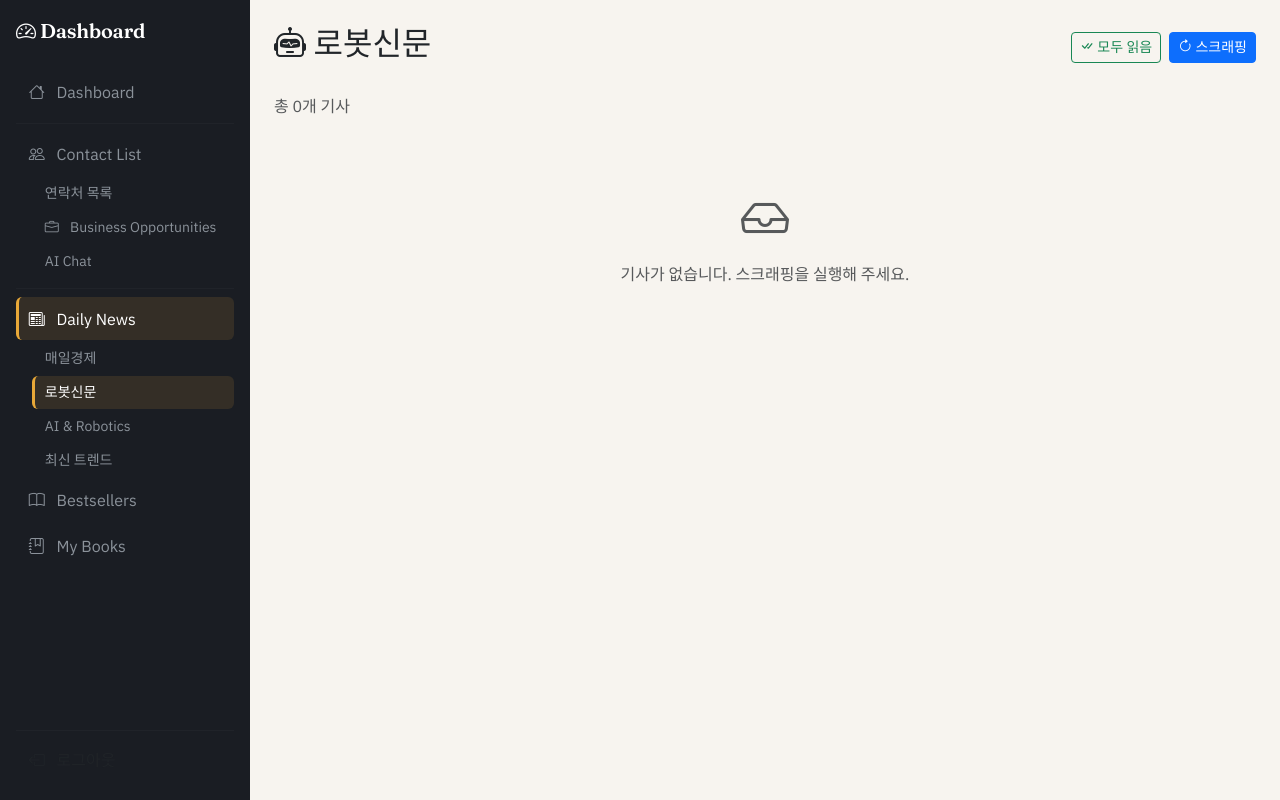
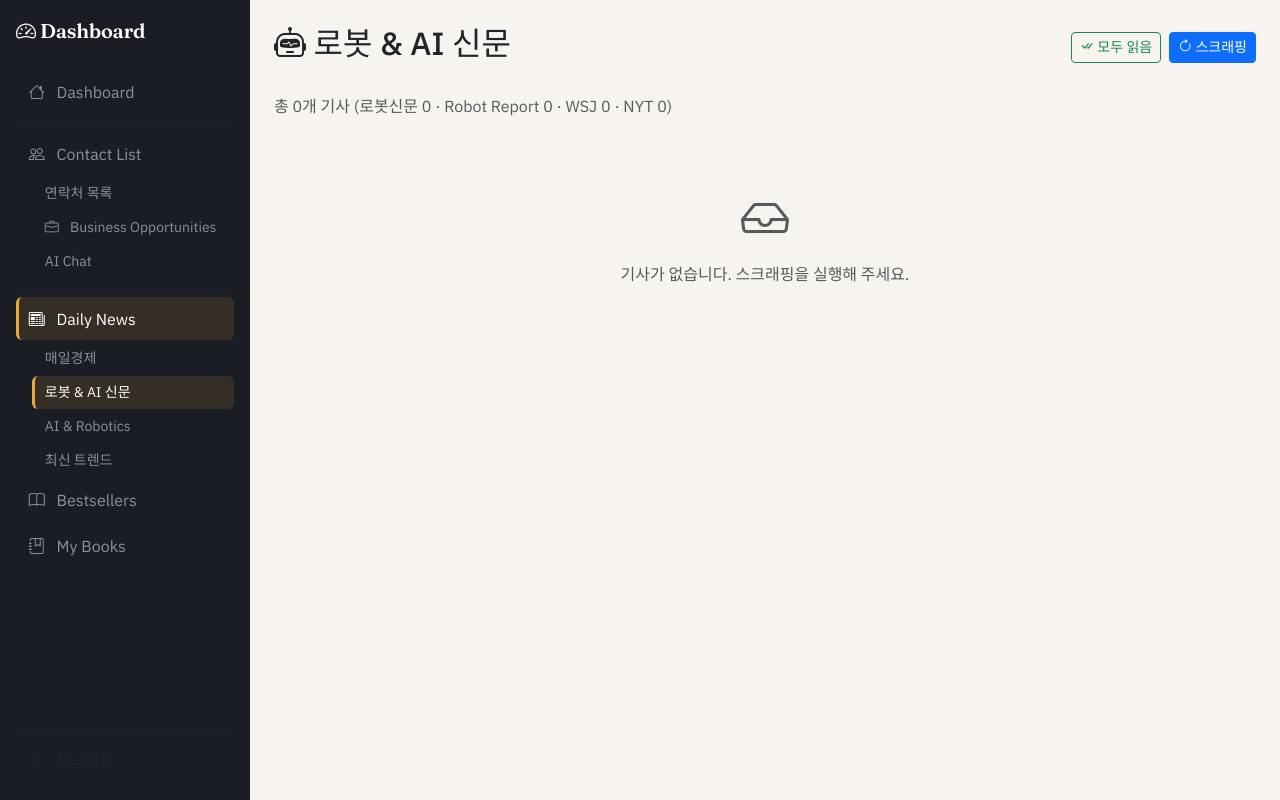
Before and after one commit to freshkevin1/giscus, a Flask app: page /news/irobot in a window 1280 px wide. Run offline with Flask 3, Linux system fonts and the light colour scheme; the visitor is signed in with stand-in values (Sample User, id 1); data that the repository does not hold is empty; some libraries are stand-ins or nearby versions.

Commit message:
Rename 로봇신문 to 로봇 & AI 신문, add WSJ/NYT scrapers
- Add scrape_wsj_ai() with keyword filtering and scrape_nyt_tech() RSS scrapers
- Update irobot_news route to aggregate 4 sources (irobot, robotreport, wsj_ai, nyt_tech)
- Add source badges and per-source article counts to template
- Update scrape/read-all buttons to handle all 4 sources
- Rename sidebar menu to 로봇 & AI 신문

Co-Authored-By: Claude Opus 4.6 <noreply@anthropic.com>

```diff
--- a/app.py
+++ b/app.py
@@ -26,7 +26,7 @@ import json
 from models import Article, ChatMessage, ContactChatMessage, LoginLog, MyBook, ReadArticle, Recommendation, SavedBook, User, db, init_default_user
 from recommender import chat_recommendation, generate_recommendations
 import requests as http_requests
-from scraper import scrape_ai_robotics_companies, scrape_amazon_charts, scrape_deeplearning_batch, scrape_geek_news_weekly, scrape_irobotnews, scrape_mk_today, scrape_robotreport, scrape_the_decoder, scrape_yes24_bestseller
+from scraper import scrape_ai_robotics_companies, scrape_amazon_charts, scrape_deeplearning_batch, scrape_geek_news_weekly, scrape_irobotnews, scrape_mk_today, scrape_nyt_tech, scrape_robotreport, scrape_the_decoder, scrape_wsj_ai, scrape_yes24_bestseller
 
 logging.basicConfig(level=logging.INFO)
 logger = logging.getLogger(__name__)
@@ -206,6 +206,8 @@ def scheduled_scrape():
         run_scrape("geek_weekly")
         run_scrape("dl_batch")
         run_scrape("the_decoder")
+        run_scrape("wsj_ai")
+        run_scrape("nyt_tech")
         run_scrape("bestseller")
         run_scrape("bestseller_kr")
 
@@ -226,6 +228,10 @@ def run_scrape(source="mk"):
         articles = scrape_deeplearning_batch()
     elif source == "the_decoder":
         articles = scrape_the_decoder()
+    elif source == "wsj_ai":
+        articles = scrape_wsj_ai()
+    elif source == "nyt_tech":
+        articles = scrape_nyt_tech()
     elif source == "bestseller":
         articles = scrape_amazon_charts()
     elif source == "bestseller_kr":
@@ -582,8 +588,10 @@ def mk_news():
 def irobot_news():
     auto_scrape("irobot")
     auto_scrape("robotreport")
+    auto_scrape("wsj_ai")
+    auto_scrape("nyt_tech")
     articles = Article.query.filter(
-        Article.source.in_(["irobot", "robotreport"])
+        Article.source.in_(["irobot", "robotreport", "wsj_ai", "nyt_tech"])
     ).order_by(Article.scraped_at.desc()).all()
     return render_template("irobot_news.html", articles=articles)
 
@@ -821,7 +829,7 @@ def book_saved():
 @app.route("/api/scrape/<source>", methods=["POST"])
 @login_required
 def api_scrape(source):
-    if source not in ("mk", "irobot", "robotreport", "ai_robotics", "geek_weekly", "dl_batch", "the_decoder", "bestseller", "bestseller_kr"):
+    if source not in ("mk", "irobot", "robotreport", "ai_robotics", "geek_weekly", "dl_batch", "the_decoder", "wsj_ai", "nyt_tech", "bestseller", "bestseller_kr"):
         return jsonify({"status": "error", "message": "Unknown source"}), 400
     count = run_scrape(source)
     return jsonify({"status": "ok", "new_articles": count})
--- a/scraper.py
+++ b/scraper.py
@@ -377,6 +377,83 @@ def scrape_openai():
         articles.append({"title": title, "url": href, "section": "OpenAI"})
 
     logger.info("Scraped %d articles from openai", len(articles))
+    return articles
+
+
+_WSJ_AI_KEYWORDS = re.compile(
+    r"AI|Artificial Intelligence|Physical AI|Humanoid|Robot|Machine Learning|"
+    r"Deep Learning|Neural|LLM|GPT|Anthropic|OpenAI|DeepMind",
+    re.IGNORECASE,
+)
+
+
+def scrape_wsj_ai():
+    """Scrape AI/robotics articles from WSJ Tech RSS feed.
+
+    Returns a list of dicts with keys: title, url, section.
+    """
+    url = "https://feeds.content.dowjones.io/public/rss/RSSWSJD"
+    articles = []
+
+    try:
+        resp = requests.get(url, headers=HEADERS, timeout=30)
+        resp.raise_for_status()
+    except requests.RequestException as e:
+        logger.error("Failed to fetch wsj rss: %s", e)
+        return articles
+
+    clean_xml = re.sub(r"<!\[CDATA\[(.*?)]]>", r"\1", resp.text, flags=re.DOTALL)
+    soup = BeautifulSoup(clean_xml, "html.parser")
+
+    for item in soup.find_all("item"):
+        title_el = item.find("title")
+        link_el = item.find("link")
+        if not title_el or not link_el:
+            continue
+        title = title_el.get_text(strip=True)
+        href = link_el.get_text(strip=True)
+        if not title or not href:
+            continue
+        if not _WSJ_AI_KEYWORDS.search(title):
+            continue
+        articles.append({"title": title, "url": href, "section": "WSJ"})
+        if len(articles) >= 30:
+            break
+
+    logger.info("Scraped %d articles from wsj ai", len(articles))
+    return articles
+
+
+def scrape_nyt_tech():
+    """Scrape articles from NYT Technology RSS feed.
+
+    Returns a list of dicts with keys: title, url, section.
+    """
+    url = "https://rss.nytimes.com/services/xml/rss/nyt/Technology.xml"
+    articles = []
+
+    try:
+        resp = requests.get(url, headers=HEADERS, timeout=30)
+        resp.raise_for_status()
+    except requests.RequestException as e:
+        logger.error("Failed to fetch nyt rss: %s", e)
+        return articles
+
+    clean_xml = re.sub(r"<!\[CDATA\[(.*?)]]>", r"\1", resp.text, flags=re.DOTALL)
+    soup = BeautifulSoup(clean_xml, "html.parser")
+
+    for item in soup.find_all("item")[:30]:
+        title_el = item.find("title")
+        link_el = item.find("link")
+        if not title_el or not link_el:
+            continue
+        title = title_el.get_text(strip=True)
+        href = link_el.get_text(strip=True)
+        if not title or not href:
+            continue
+        articles.append({"title": title, "url": href, "section": "NYT"})
+
+    logger.info("Scraped %d articles from nyt tech", len(articles))
     return articles
 
 
--- a/templates/_sidebar_nav.html
+++ b/templates/_sidebar_nav.html
@@ -49,7 +49,7 @@
             <li class="nav-item">
                 <a class="nav-link sub-link {% if request.endpoint == 'irobot_news' %}active{% endif %}"
                    href="{{ url_for('irobot_news') }}">
-                    로봇신문
+                    로봇 & AI 신문
                 </a>
             </li>
             <li class="nav-item">
--- a/templates/irobot_news.html
+++ b/templates/irobot_news.html
@@ -1,10 +1,10 @@
 {% extends "base.html" %}
-{% block title %}로봇신문 - Dashboard{% endblock %}
-{% block mobile_title %}로봇신문{% endblock %}
+{% block title %}로봇 & AI 신문 - Dashboard{% endblock %}
+{% block mobile_title %}로봇 & AI 신문{% endblock %}
 
 {% block content %}
 <div class="d-flex justify-content-between align-items-center mb-4">
-    <h2><i class="bi bi-robot"></i> 로봇신문</h2>
+    <h2><i class="bi bi-robot"></i> 로봇 & AI 신문</h2>
     <div class="d-flex gap-2 flex-shrink-0">
         <button id="btn-read-all" class="btn btn-outline-success btn-sm">
             <i class="bi bi-check-all"></i><span class="d-none d-sm-inline"> 모두 읽음</span>
@@ -15,7 +15,17 @@
     </div>
 </div>
 
-<p class="text-muted mb-3">총 <span id="article-count">{{ articles|length }}</span>개 기사</p>
+{% set source_map = {'irobot': '로봇신문', 'robotreport': 'Robot Report', 'wsj_ai': 'WSJ', 'nyt_tech': 'NYT'} %}
+{% set ns = namespace(irobot=0, robotreport=0, wsj_ai=0, nyt_tech=0) %}
+{% for a in articles %}
+    {% if a.source == 'irobot' %}{% set ns.irobot = ns.irobot + 1 %}
+    {% elif a.source == 'robotreport' %}{% set ns.robotreport = ns.robotreport + 1 %}
+    {% elif a.source == 'wsj_ai' %}{% set ns.wsj_ai = ns.wsj_ai + 1 %}
+    {% elif a.source == 'nyt_tech' %}{% set ns.nyt_tech = ns.nyt_tech + 1 %}
+    {% endif %}
+{% endfor %}
+<p class="text-muted mb-3">총 <span id="article-count">{{ articles|length }}</span>개 기사
+    (로봇신문 {{ ns.irobot }} · Robot Report {{ ns.robotreport }} · WSJ {{ ns.wsj_ai }} · NYT {{ ns.nyt_tech }})</p>
 
 {% if articles %}
 <div class="list-group" id="article-list">
@@ -23,6 +33,7 @@
     <div class="list-group-item list-group-item-action d-flex justify-content-between align-items-start"
          id="article-{{ article.id }}">
         <div class="me-3 flex-grow-1">
+            <span class="badge bg-info me-1">{{ source_map.get(article.source, article.source) }}</span>
             {% if article.section %}
             <span class="badge bg-secondary me-1">{{ article.section }}</span>
             {% endif %}
@@ -74,16 +85,22 @@ document.querySelectorAll('.btn-read').forEach(btn => {
     });
 });
 
-// Manual scrape
+// Manual scrape — call all 4 sources sequentially
 document.getElementById('btn-scrape').addEventListener('click', async function() {
     const btn = this;
     btn.disabled = true;
     btn.innerHTML = '<span class="spinner-border spinner-border-sm"></span> 스크래핑 중...';
 
+    const sources = ['irobot', 'robotreport', 'wsj_ai', 'nyt_tech'];
+    let totalNew = 0;
+
     try {
-        const resp = await fetch('/api/scrape/irobot', {method: 'POST'});
-        const data = await resp.json();
-        btn.innerHTML = '<i class="bi bi-check-lg"></i> 완료 (' + data.new_articles + '개 추가)';
+        for (const src of sources) {
+            const resp = await fetch('/api/scrape/' + src, {method: 'POST'});
+            const data = await resp.json();
+            totalNew += data.new_articles;
+        }
+        btn.innerHTML = '<i class="bi bi-check-lg"></i> 완료 (' + totalNew + '개 추가)';
         setTimeout(() => location.reload(), 1500);
     } catch (err) {
         btn.innerHTML = '<i class="bi bi-x-lg"></i> 실패';
@@ -91,17 +108,23 @@ document.getElementById('btn-scrape').addEventListener('click', async function()
     }
 });
 
-// Mark all as read
+// Mark all as read — clear all 4 sources
 document.getElementById('btn-read-all').addEventListener('click', async function() {
     if (!confirm('모든 기사를 읽음 처리하시겠습니까?')) return;
     const btn = this;
     btn.disabled = true;
     btn.innerHTML = '<span class="spinner-border spinner-border-sm"></span> 처리 중...';
 
+    const sources = ['irobot', 'robotreport', 'wsj_ai', 'nyt_tech'];
+    let totalCleared = 0;
+
     try {
-        const resp = await fetch('/api/articles/read-all/irobot', {method: 'POST'});
-        const data = await resp.json();
-        btn.innerHTML = '<i class="bi bi-check-all"></i> 완료 (' + data.cleared + '개)';
+        for (const src of sources) {
+            const resp = await fetch('/api/articles/read-all/' + src, {method: 'POST'});
+            const data = await resp.json();
+            totalCleared += data.cleared;
+        }
+        btn.innerHTML = '<i class="bi bi-check-all"></i> 완료 (' + totalCleared + '개)';
         setTimeout(() => location.reload(), 1000);
     } catch (err) {
         btn.innerHTML = '<i class="bi bi-x-lg"></i> 실패';
```
